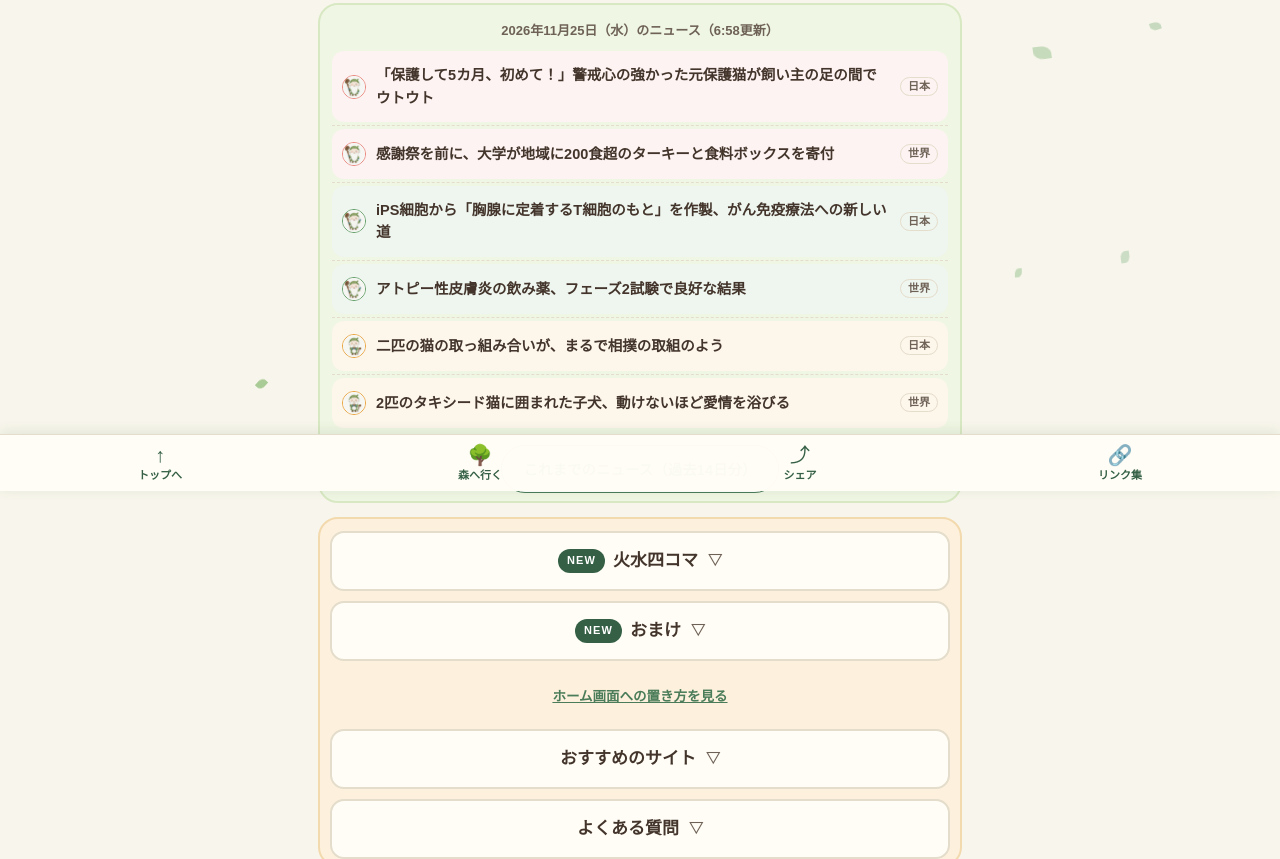
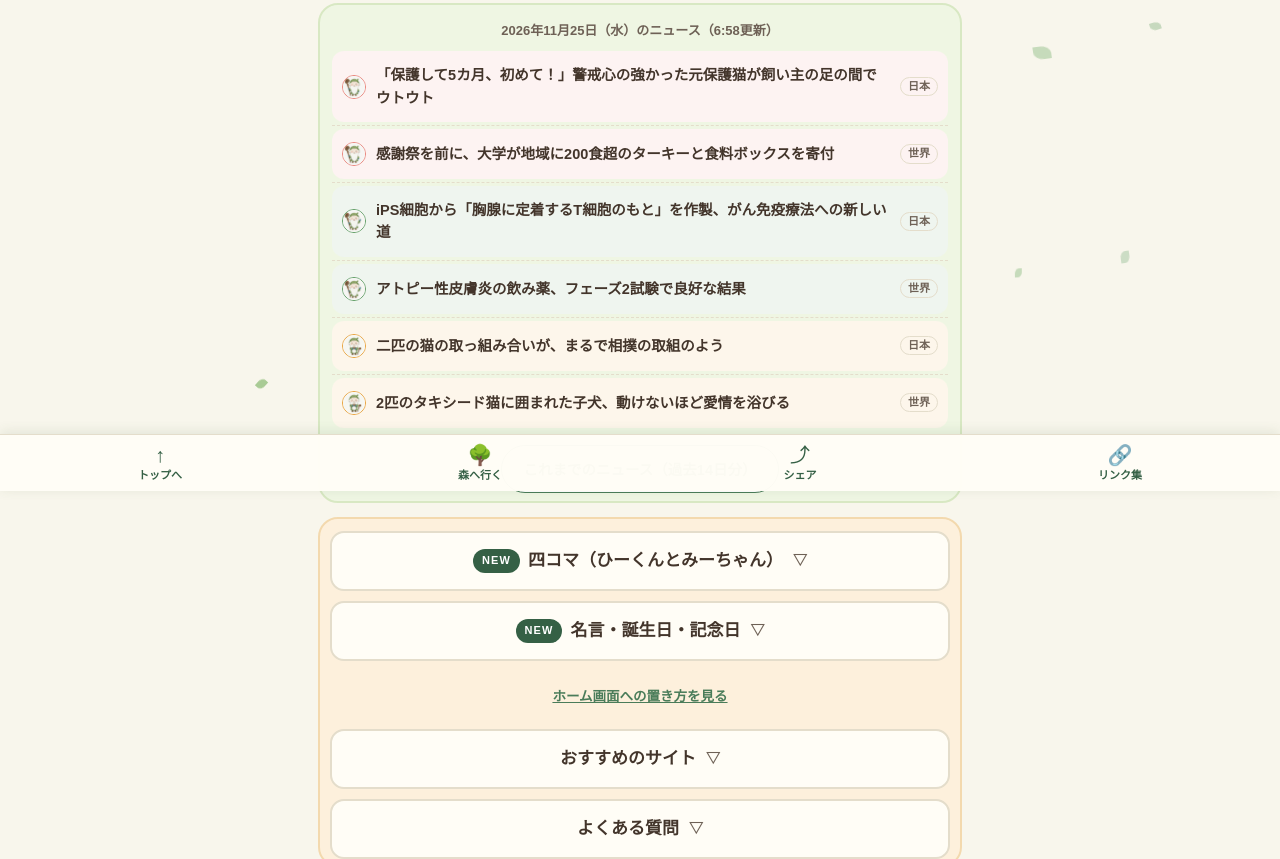
Before and after one commit to ankantakeshi-design/hotto-news, a plain HTML site: page index.html in a window 1280 px wide. Shown: the part 309-1168 px from the top of the page. Drawn offline with Linux system fonts and the light colour scheme; no server answers.

Commit message:
Rename bars: omake to quotes/birthdays/days, yonkoma bar to hi-kun and mi-chan

```diff
--- a/index.html
+++ b/index.html
@@ -441,7 +441,7 @@
 <!-- static-articles:end -->
 
   <div class="sub-zone">
-<details class="faq-outer yk-fold"><summary><span class="new-badge" id="nb-yonko" style="display:none">NEW</span>火水四コマ</summary><div class="faq-inner"><section class="yonkoma" id="yonkomaBox" aria-label="火水四コマ" data-date="2026-11-25">
+<details class="faq-outer yk-fold"><summary><span class="new-badge" id="nb-yonko" style="display:none">NEW</span>四コマ（ひーくんとみーちゃん）</summary><div class="faq-inner"><section class="yonkoma" id="yonkomaBox" aria-label="火水四コマ" data-date="2026-11-25">
     <h2>火水四コマ<span class="yk-new" id="ykNew" hidden>NEW</span></h2>
     <p class="yk-hint">タップすると、大きく読めます</p>
     <p class="yk-ep"><span class="yk-ep-no">第5話</span>「こたつ」・2026年11月25日</p>
@@ -525,8 +525,8 @@
 
 
 
-  <details class="faq-outer omake-fold"><summary><span class="new-badge" id="nb-omake" style="display:none">NEW</span>おまけ</summary><div class="faq-inner"><section class="omake" id="omakeBox" hidden>
-    <h2>おまけ</h2>
+  <details class="faq-outer omake-fold"><summary><span class="new-badge" id="nb-omake" style="display:none">NEW</span>名言・誕生日・記念日</summary><div class="faq-inner"><section class="omake" id="omakeBox" hidden>
+    <h2>名言・誕生日・記念日</h2>
     <div class="om-card om-card--quote" id="omQuote" hidden>
       <div class="om-label">今日の一言</div>
       <p class="om-quote" id="omQuoteText"></p>
```
